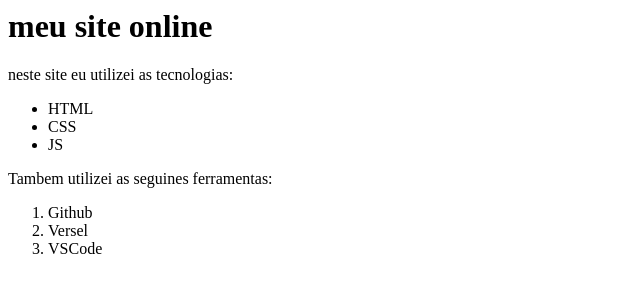
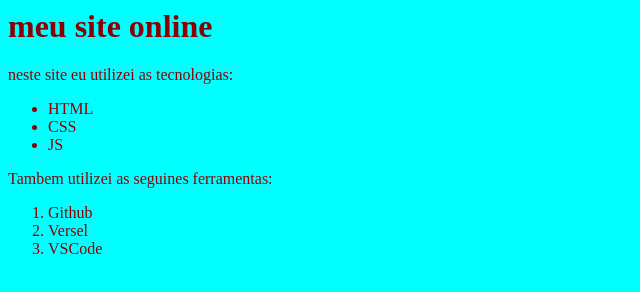
Before and after one commit to Leonardo-Uecker/MeuPrimeiroSite, a plain HTML site: page index.html in a window 1280 px wide. Shown: the whole page, without its empty margins (0-640 px from the left). Drawn offline with Linux system fonts and the light colour scheme.

Commit message:
criando as cores do site

```diff
--- a/index.html
+++ b/index.html
@@ -2,6 +2,12 @@
 
 <head>
     <title>site do Lima</title>
+    <style>
+        body{
+            background-color:  aqua;
+            color:  darkred;
+        }
+    </style>
 </head>
 
 <body>
```
